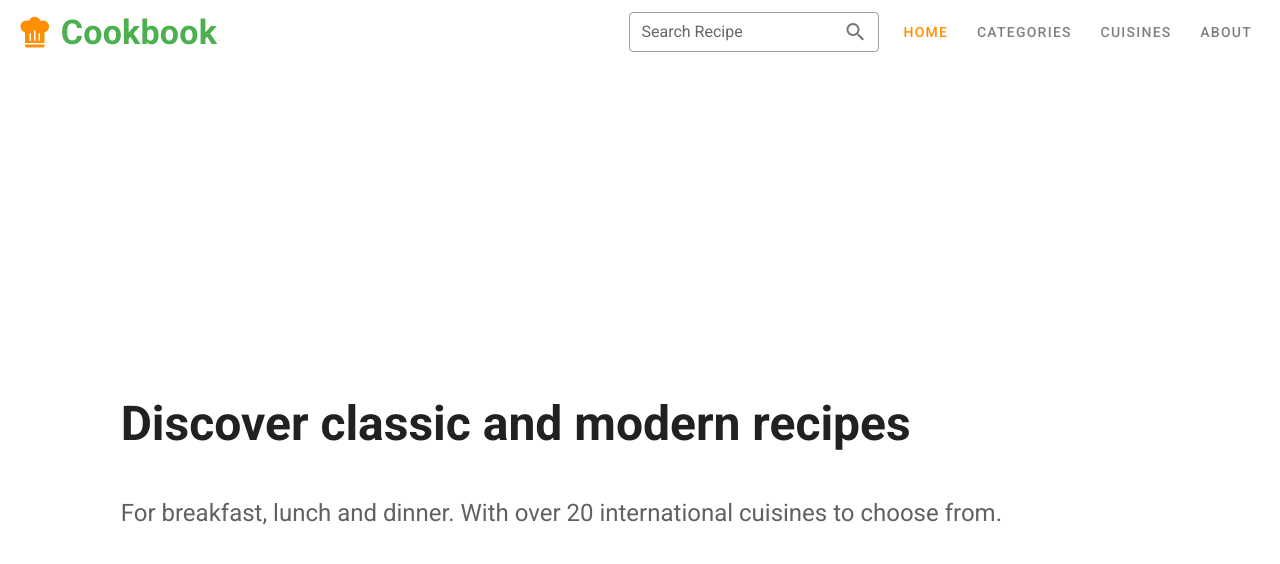
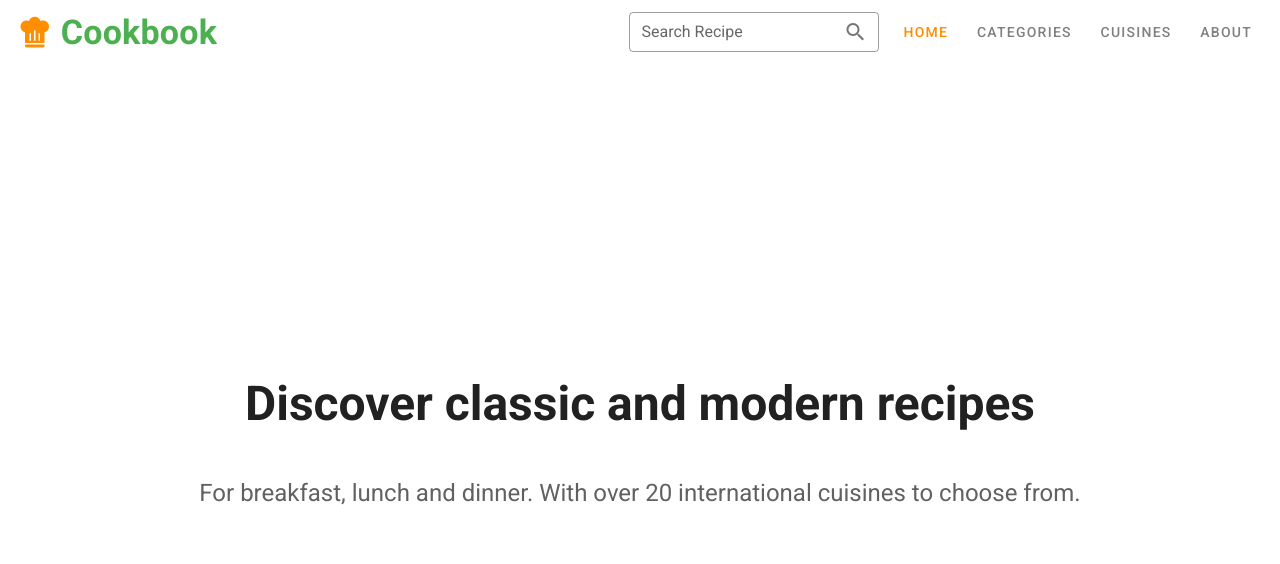
Before and after one commit to leojune12/cook-book, a Nuxt app: page / in a window 1280 px wide. Shown: the top 564 px of the page. Built offline with nearby package versions, Linux system fonts and the light colour scheme.

Commit message:
Fixed v-alert in error page

```diff
--- a/layouts/CustomLayout.vue
+++ b/layouts/CustomLayout.vue
@@ -150,7 +150,6 @@
     >
       <v-container
         fluid
-        class="mx-0 pa-0"
       >
         <nuxt keep-alive />
       </v-container>
--- a/layouts/error.vue
+++ b/layouts/error.vue
@@ -4,12 +4,12 @@
       cols="12"
       md="8 offset-md-2"
     >
-      <v-alert v-if="error.statusCode === 404" type="error"  text>
+      <v-alert v-if="error.statusCode === 404" type="error" outlined dense>
         {{ pageNotFound }}
       </v-alert>
-      <h1 v-else class="green--text">
+      <v-alert v-else type="error" outlined dense>
         {{ otherError }}
-      </h1>
+      </v-alert>
       <NuxtLink to="/" style="text-decoration: none">
         Home page
       </NuxtLink>
--- a/pages/index.vue
+++ b/pages/index.vue
@@ -83,10 +83,10 @@
       md="10"
     >
       <div
-        class="text-center px-3 text-justify"
+        class="text-center px-3"
       >
         <v-img
-          class="mx-auto mb-12 mt-8"
+          class="mx-auto mb-12"
           width="400"
           src="/images/ingredients.png"
         />
```
